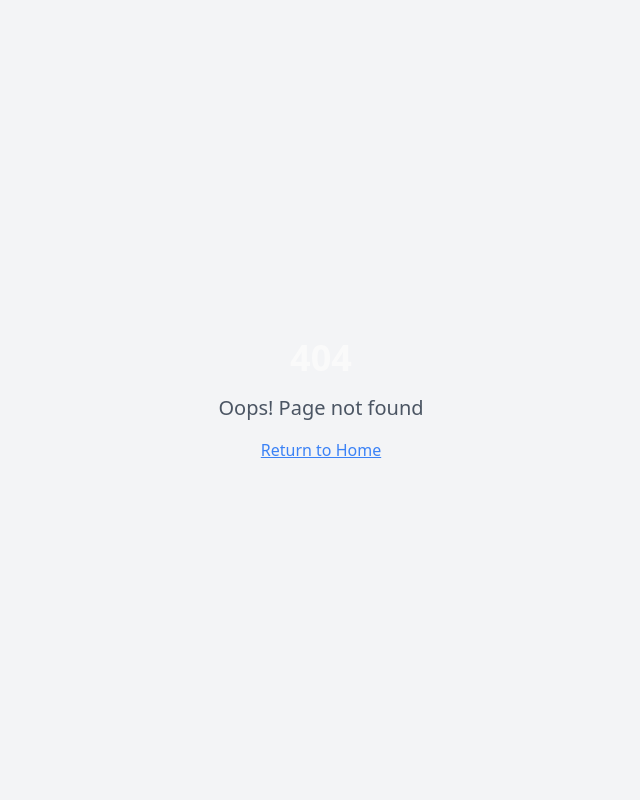
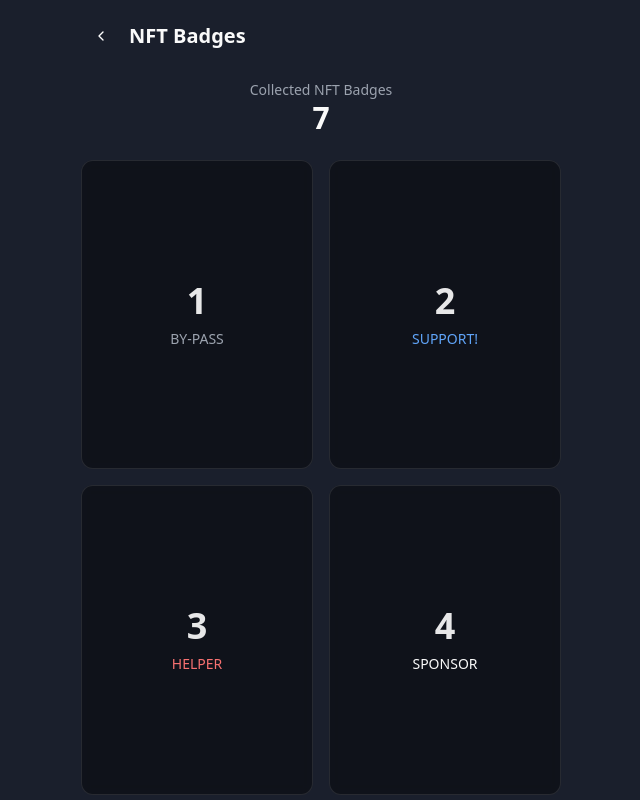
Before and after one commit to tonrise-test/tonrise-buddy-boost, a React (Vite) app: page /badges in a window 1280 px wide. Before the commit this address had no page. Shown: the top 800 px of the page, without its empty margins (319-959 px from the left). Built offline with nearby package versions, Linux system fonts and the light colour scheme.

Commit message:
Add Badges page
Adds a new Badges page displaying a gallery of different NFT numbers.  The quantity of numbers is shown on the Badges button.  Includes a back button.

```diff
--- a/src/App.tsx
+++ b/src/App.tsx
@@ -9,6 +9,7 @@ import Project from "./pages/Project";
 import Profile from "./pages/Profile";
 import Farm from "./pages/Farm";
 import CreateProject from "./pages/CreateProject";
+import Badges from "./pages/Badges";
 import NotFound from "./pages/NotFound";
 
 const queryClient = new QueryClient();
@@ -25,6 +26,7 @@ const App = () => (
           <Route path="/profile" element={<Profile />} />
           <Route path="/farm" element={<Farm />} />
           <Route path="/create-project" element={<CreateProject />} />
+          <Route path="/badges" element={<Badges />} />
           <Route path="*" element={<NotFound />} />
         </Routes>
       </BrowserRouter>
--- /dev/null
+++ b/src/pages/Badges.tsx
@@ -0,0 +1,62 @@
+
+import React from 'react';
+import { Button } from '@/components/ui/button';
+import { ChevronLeft } from 'lucide-react';
+import { useNavigate } from 'react-router-dom';
+
+const badges = [
+  { id: 1, name: 'BY-PASS', color: 'gray-400' },
+  { id: 2, name: 'SUPPORT!', color: 'blue-400' },
+  { id: 3, name: 'HELPER', color: 'red-400' },
+  { id: 4, name: 'SPONSOR', color: 'orange-400' },
+  { id: 5, name: 'PROTECT', color: 'brown-400' },
+  { id: 6, name: 'VISIONARY', color: 'yellow-400' },
+  { id: 7, name: 'ANGEL', color: 'gray-400' },
+];
+
+const Badges = () => {
+  const navigate = useNavigate();
+
+  return (
+    <div className="min-h-screen bg-ton-dark">
+      <div className="container max-w-lg mx-auto p-4">
+        <div className="flex items-center mb-6">
+          <Button
+            variant="ghost"
+            size="icon"
+            onClick={() => navigate('/profile')}
+            className="text-white"
+          >
+            <ChevronLeft className="h-6 w-6" />
+          </Button>
+          <h1 className="text-xl font-bold ml-2">NFT Badges</h1>
+        </div>
+
+        <div className="text-center mb-6">
+          <h2 className="text-sm text-gray-400">Collected NFT Badges</h2>
+          <p className="text-3xl font-bold">{badges.length}</p>
+        </div>
+
+        <div className="grid grid-cols-2 gap-4">
+          {badges.map((badge) => (
+            <div
+              key={badge.id}
+              className="relative aspect-[3/4] rounded-xl overflow-hidden bg-black/40 backdrop-blur-sm border border-white/10"
+            >
+              <div className="absolute inset-0 flex flex-col items-center justify-center">
+                <span className="text-4xl font-bold text-white/90">
+                  {badge.id}
+                </span>
+                <span className={`text-sm font-medium text-${badge.color} mt-2`}>
+                  {badge.name}
+                </span>
+              </div>
+            </div>
+          ))}
+        </div>
+      </div>
+    </div>
+  );
+};
+
+export default Badges;
--- a/src/pages/Profile.tsx
+++ b/src/pages/Profile.tsx
@@ -18,8 +18,7 @@ const Profile = () => {
               alt="Profile"
               className="w-24 h-24 rounded-full border-2 border-gray-700"
             />
-            <div className="absolute -top-2 left
--1/2 transform translate-x-1/2 flex gap-1">
+            <div className="absolute -top-2 left-1/2 transform translate-x-1/2 flex gap-1">
               {['🎨', '🌟', '🚀'].map((emoji, index) => (
                 <span
                   key={index}
@@ -40,12 +39,15 @@ const Profile = () => {
           <h1 className="text-2xl font-bold mb-1">Klim Azarin</h1>
           <p className="text-gray-400 mb-4">Art Director at TonRise</p>
 
-          <Button
-            variant="default"
-            className="bg-blue-500 hover:bg-blue-600 mb-8 gap-2"
-          >
-            Badges <Info size={16} />
-          </Button>
+          <div className="flex items-center gap-2 mb-8">
+            <Button
+              variant="default"
+              className="bg-blue-500 hover:bg-blue-600 gap-2"
+              onClick={() => navigate('/badges')}
+            >
+              Badges (7) <Info size={16} />
+            </Button>
+          </div>
 
           <div className="w-full space-y-4">
             <div className="glass-card p-4 rounded-xl relative overflow-hidden">
```
